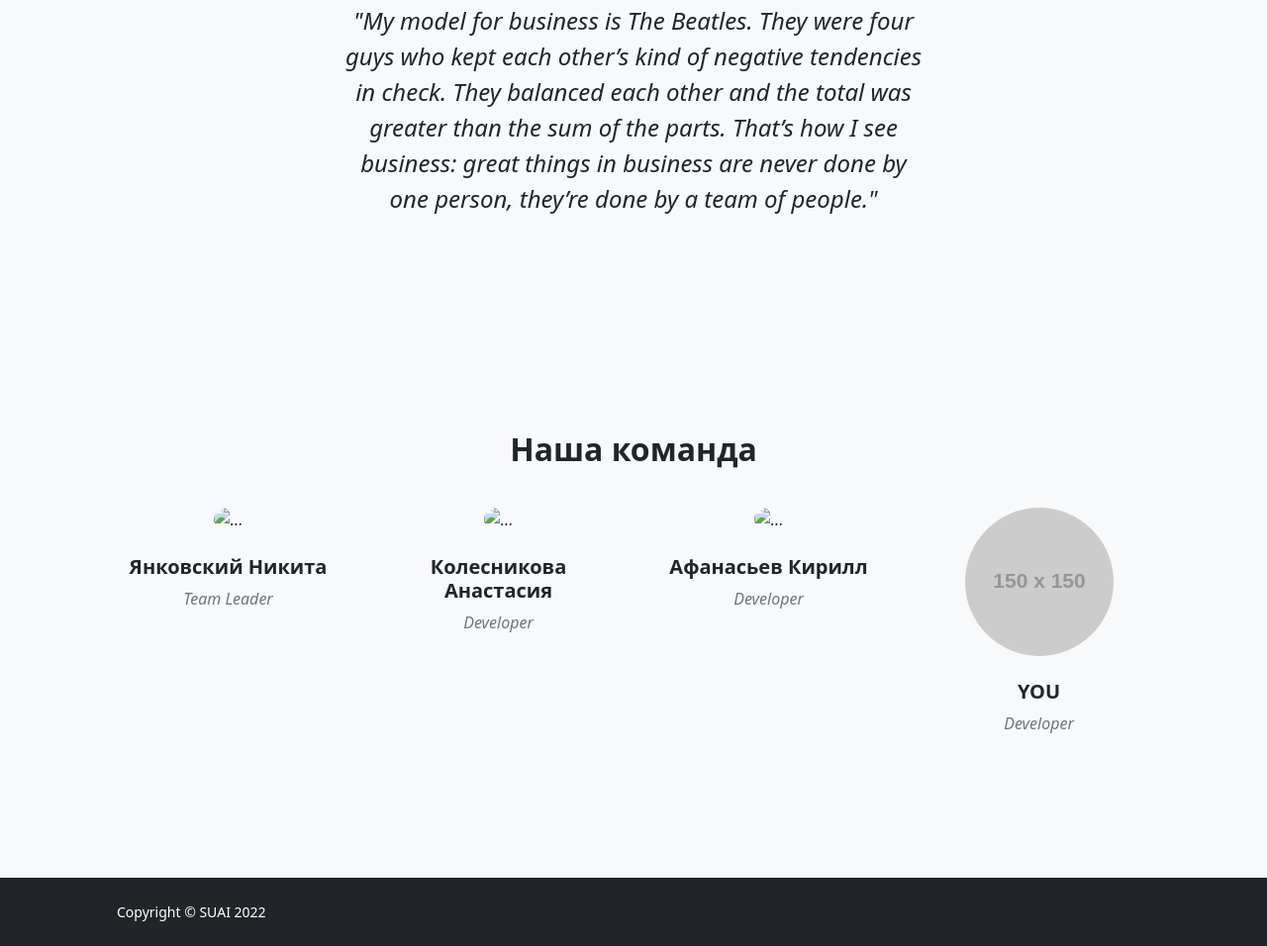
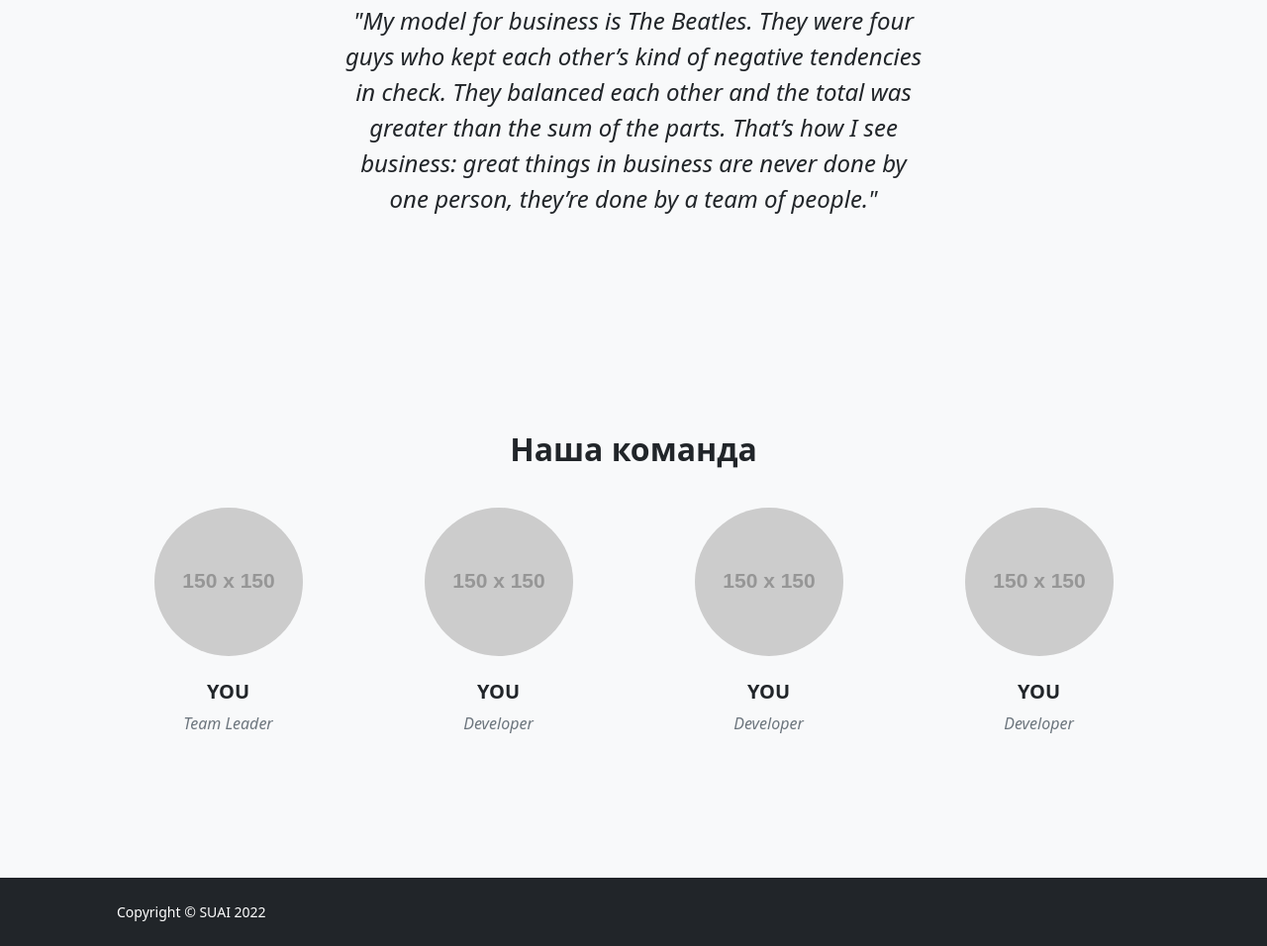
Before and after one commit to suai-emslab/suai-emslab.github.io, a plain HTML site: page about.html in a window 1280 px wide. Shown: the part 1777-2733 px from the top of the page at 99% size. Drawn offline with nearby package versions, Linux system fonts and the light colour scheme; placeholder pictures from the web are drawn by us.

Commit message:
Update about.html

```diff
--- a/about.html
+++ b/about.html
@@ -132,24 +132,24 @@
                 <div class="col mb-5 mb-5 mb-xl-0">
                     <div class="text-center">
                         <img class="img-fluid rounded-circle mb-4 px-4"
-                             src="images/nikita.png" alt="..."/>
-                        <h5 class="fw-bolder">Янковский Никита</h5>
+                             src="https://dummyimage.com/150x150/ced4da/6c757d" alt="..."/>
+                        <h5 class="fw-bolder">YOU</h5>
                         <div class="fst-italic text-muted">Team Leader</div>
                     </div>
                 </div>
                 <div class="col mb-5 mb-5 mb-xl-0">
                     <div class="text-center">
                         <img class="img-fluid rounded-circle mb-4 px-4"
-                             src="images/nastya.jpg" alt="..."/>
-                        <h5 class="fw-bolder">Колесникова Анастасия</h5>
+                             src="https://dummyimage.com/150x150/ced4da/6c757d" alt="..."/>
+                        <h5 class="fw-bolder">YOU</h5>
                         <div class="fst-italic text-muted">Developer</div>
                     </div>
                 </div>
                 <div class="col mb-5 mb-5 mb-sm-0">
                     <div class="text-center">
                         <img class="img-fluid rounded-circle mb-4 px-4"
-                             src="images/kirill.png" alt="..."/>
-                        <h5 class="fw-bolder">Афанасьев Кирилл</h5>
+                             src="https://dummyimage.com/150x150/ced4da/6c757d" alt="..."/>
+                        <h5 class="fw-bolder">YOU</h5>
                         <div class="fst-italic text-muted">Developer</div>
                     </div>
                 </div>
```
